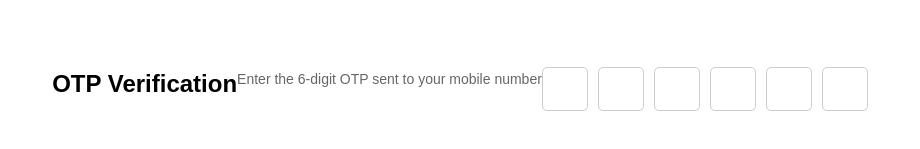
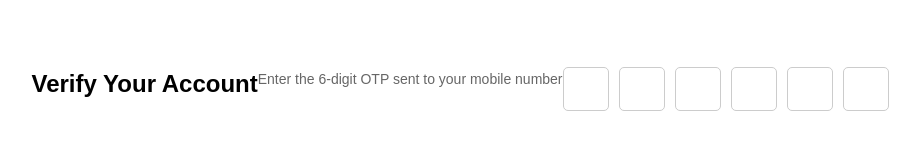
Before and after one commit to acciojob/OTP-shaikh-yusuf, a website: page main.html in a window 1280 px wide. Shown: the part 311-460 px from the top of the page, without its empty margins (180-1100 px from the left). Drawn offline with Linux system fonts and the light colour scheme.

Commit message:
created a submission

```diff
--- a/main.html
+++ b/main.html
@@ -7,7 +7,7 @@
 </head>
 
 <body>
-	<div id="verification_heading">OTP Verification</div>
+	<div id="verification_heading">Verify Your Account</div>
         <div id="verification_subtext">Enter the 6-digit OTP sent to your mobile number</div>
         <div class="code-container">
             <input type="text" class="code" maxlength="1" oninput="focusNext(this)" onkeydown="focusPrev(this, event)">
```
